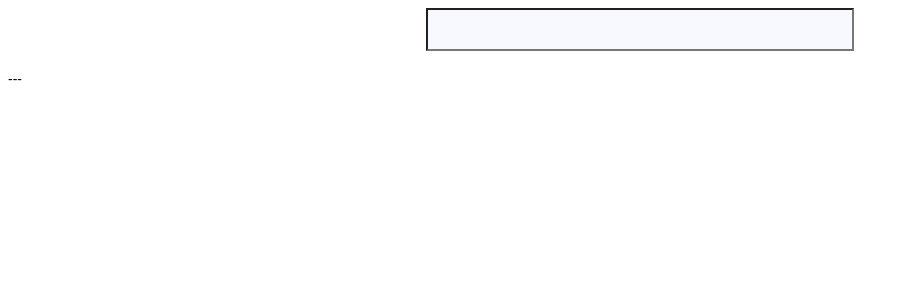
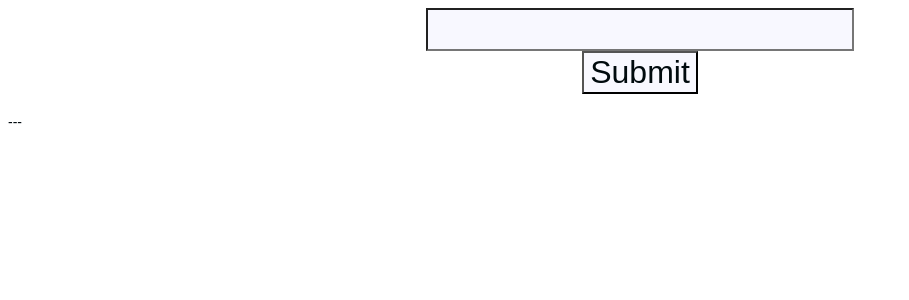
Before and after one commit to WinAuD/lab05-qxksrs, a React (Create React App) app: page / in a window 1280 px wide. Shown: the top 300 px of the page, without its empty margins (0-909 px from the left). Built offline with nearby package versions, Linux system fonts and the light colour scheme.

Commit message:
1 file modified

```diff
--- a/src/WikiFetch.js
+++ b/src/WikiFetch.js
@@ -3,20 +3,30 @@ import './WikiFetch.css';
 
 class WikiFetch extends Component {
 
-  state = { text : " --- "};
+  state = { text : " --- ",
+            input: ""};
 
   handleChange = (event) => {
      //alert(event.target.value);
+     this.setState( {input: event.target.value});
      this.fetchData();
   }
 
+  handleSubmit = (event) => {
+    //alert('A name was submitted: ' + this.state.text);
+    event.preventDefault();
+     this.setState( {input: ""});
+  }
+
+
   fetchData() {
+    let input = event.target.value; // Fuer Query-Parameter "titles"
+
     // 1. Create a new XMLHttpRequest object
     let xhr = new XMLHttpRequest();
-    let input = event.target.value; // Fuer Query
 
     // 2. Configure: <Method> , <URL>
-    xhr.open('GET', 'https://de.wikipedia.org/w/api.php?action=query&origin=*&prop=extracts&format=json&titles='+input);
+    xhr.open('GET', 'https://de.wikipedia.org/w/api.php?action=query&origin=*&prop=extracts&format=json&titles=' + input);
 
     // 3. Send the request to the destination
     xhr.send();
@@ -62,11 +72,11 @@ class WikiFetch extends Component {
 
   render() {
     return (
-      <div>
-        <input className="NiceInput" type="text" onChange={this.handleChange} />
+      <form onSubmit={this.handleSubmit}>
+        <input className="NiceInput" type="text" onChange={this.handleChange} value={this.state.input}/>
+        <input className="NiceInput" type="submit" value="Submit"/>
         <div className="NiceOutput" dangerouslySetInnerHTML={{ __html: this.state.text }}></div>
-      </div>
-
+      </form>
     );
   }
 }
```
